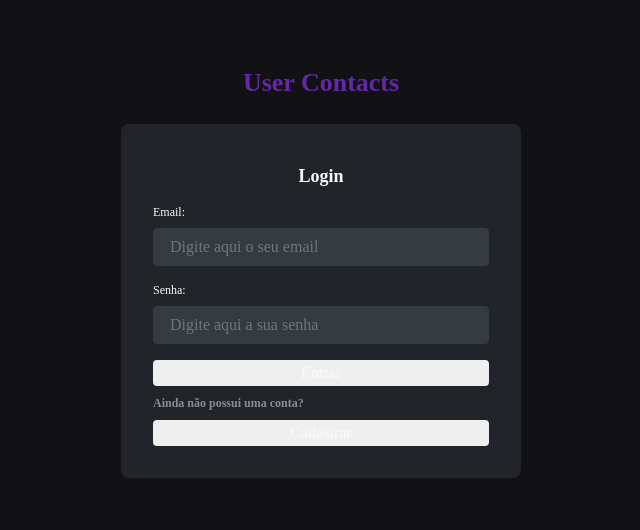
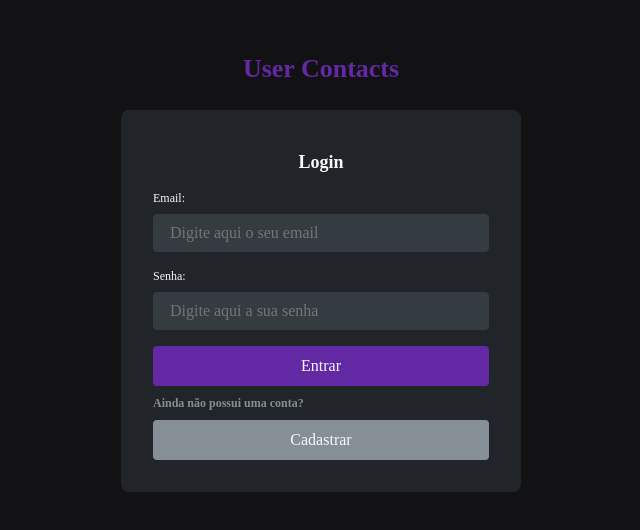
Before and after one commit to schillreff/user-contacts-frontend, a React (Vite) app: page /login in a window 1280 px wide. Shown: the part 128-658 px from the top of the page, without its empty margins (319-959 px from the left). Built offline with nearby package versions, Linux system fonts and the light colour scheme.

Commit message:
feat: changed button interface

```diff
--- a/src/styles/Button/index.tsx
+++ b/src/styles/Button/index.tsx
@@ -10,7 +10,7 @@ export const ThemeButton = styled.button<IThemeButtonProps>`
   cursor: pointer;
 
   ${(props) => {
-    switch (props.size) {
+    switch (props.$size) {
       case 'large':
         return css`
           padding: 5px 10px;
@@ -25,7 +25,7 @@ export const ThemeButton = styled.button<IThemeButtonProps>`
   }}
 
   ${(props) => {
-    switch (props.buttonColor) {
+    switch (props.$buttonColor) {
       case 'primary':
         return css`
           background: var(--color-primary);
--- a/src/styles/Button/interfaces.ts
+++ b/src/styles/Button/interfaces.ts
@@ -1,4 +1,4 @@
 export interface IThemeButtonProps {
-  size: string;
-  buttonColor: string;
+  $size: string;
+  $buttonColor: string;
 }
```
